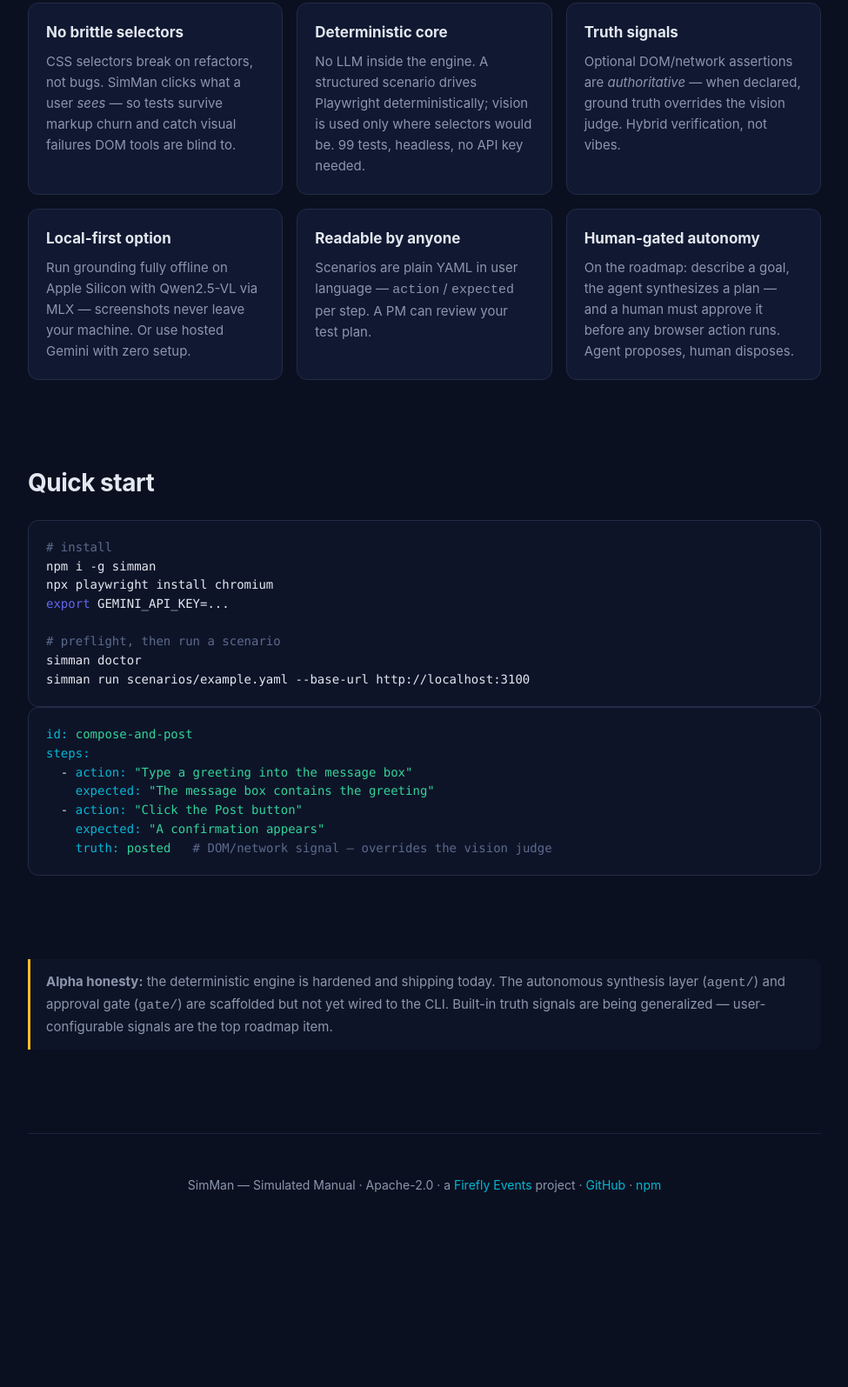
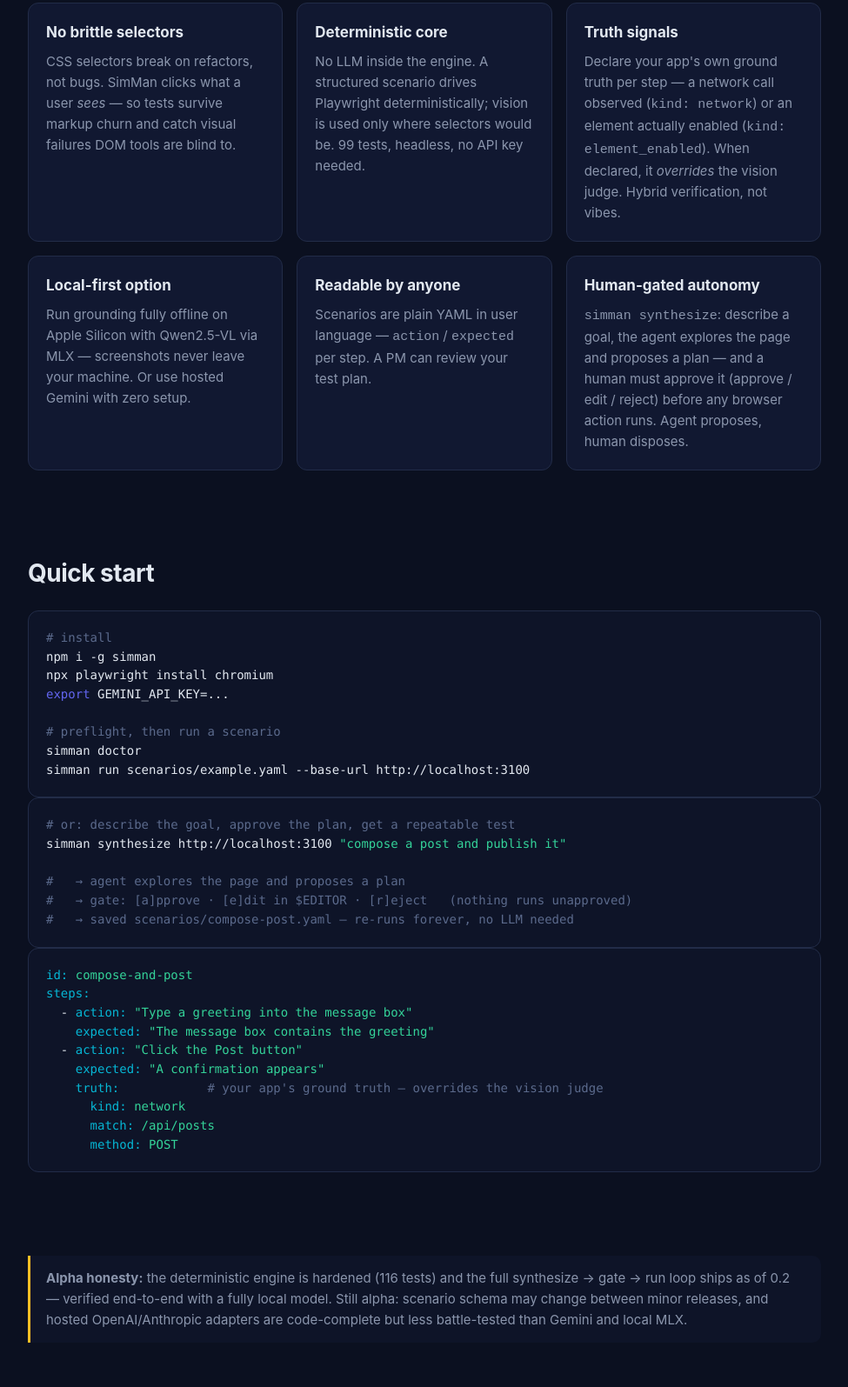
Before and after one commit to firefly-events/simman, a website: page docs/index.html in a window 1280 px wide. Shown: the part 979-2574 px from the top of the page at 87% size, without its empty margins (152-1127 px from the left). Before the commit the page ends 2418 px from the top, so only its background shows below. Drawn offline with Linux system fonts and the light colour scheme.

Commit message:
docs(site): 0.2 — synthesis shipped, user-defined truth signals
Co-Authored-By: Claude Opus 4.8 (1M context) <noreply@anthropic.com>

```diff
--- a/docs/index.html
+++ b/docs/index.html
@@ -66,7 +66,7 @@
   <p class="tagline">Your E2E tests break because of <em>selectors</em>, not bugs.<br>
   A vision model is the <b>eyes</b>. A real cursor is the <b>hands</b>.</p>
   <div class="badges">
-    <span class="badge alpha">alpha 0.1</span>
+    <span class="badge alpha">alpha 0.2</span>
     <span class="badge">Apache-2.0</span>
     <span class="badge">npm i -g simman</span>
     <span class="badge">model-agnostic</span>
@@ -95,10 +95,10 @@
   <div class="grid">
     <div class="card"><h3>No brittle selectors</h3><p>CSS selectors break on refactors, not bugs. SimMan clicks what a user <em>sees</em> — so tests survive markup churn and catch visual failures DOM tools are blind to.</p></div>
     <div class="card"><h3>Deterministic core</h3><p>No LLM inside the engine. A structured scenario drives Playwright deterministically; vision is used only where selectors would be. 99 tests, headless, no API key needed.</p></div>
-    <div class="card"><h3>Truth signals</h3><p>Optional DOM/network assertions are <em>authoritative</em> — when declared, ground truth overrides the vision judge. Hybrid verification, not vibes.</p></div>
+    <div class="card"><h3>Truth signals</h3><p>Declare your app's own ground truth per step — a network call observed (<code>kind: network</code>) or an element actually enabled (<code>kind: element_enabled</code>). When declared, it <em>overrides</em> the vision judge. Hybrid verification, not vibes.</p></div>
     <div class="card"><h3>Local-first option</h3><p>Run grounding fully offline on Apple Silicon with Qwen2.5-VL via MLX — screenshots never leave your machine. Or use hosted Gemini with zero setup.</p></div>
     <div class="card"><h3>Readable by anyone</h3><p>Scenarios are plain YAML in user language — <code>action</code> / <code>expected</code> per step. A PM can review your test plan.</p></div>
-    <div class="card"><h3>Human-gated autonomy</h3><p>On the roadmap: describe a goal, the agent synthesizes a plan — and a human must approve it before any browser action runs. Agent proposes, human disposes.</p></div>
+    <div class="card"><h3>Human-gated autonomy</h3><p><code>simman synthesize</code>: describe a goal, the agent explores the page and proposes a plan — and a human must approve it (approve / edit / reject) before any browser action runs. Agent proposes, human disposes.</p></div>
   </div>
 </section>
 
@@ -113,17 +113,27 @@ npx playwright install chromium
 simman doctor
 simman run scenarios/example.yaml --base-url http://localhost:3100</pre>
 
+<pre><span class="cmt"># or: describe the goal, approve the plan, get a repeatable test</span>
+simman synthesize http://localhost:3100 <span class="str">"compose a post and publish it"</span>
+
+<span class="cmt">#   → agent explores the page and proposes a plan</span>
+<span class="cmt">#   → gate: [a]pprove · [e]dit in $EDITOR · [r]eject   (nothing runs unapproved)</span>
+<span class="cmt">#   → saved scenarios/compose-post.yaml — re-runs forever, no LLM needed</span></pre>
+
 <pre><span class="key">id:</span> <span class="str">compose-and-post</span>
 <span class="key">steps:</span>
   - <span class="key">action:</span> <span class="str">"Type a greeting into the message box"</span>
     <span class="key">expected:</span> <span class="str">"The message box contains the greeting"</span>
   - <span class="key">action:</span> <span class="str">"Click the Post button"</span>
     <span class="key">expected:</span> <span class="str">"A confirmation appears"</span>
-    <span class="key">truth:</span> <span class="str">posted</span>   <span class="cmt"># DOM/network signal — overrides the vision judge</span></pre>
+    <span class="key">truth:</span>            <span class="cmt"># your app's ground truth — overrides the vision judge</span>
+      <span class="key">kind:</span> <span class="str">network</span>
+      <span class="key">match:</span> <span class="str">/api/posts</span>
+      <span class="key">method:</span> <span class="str">POST</span></pre>
 </section>
 
 <section>
-  <div class="note"><b>Alpha honesty:</b> the deterministic engine is hardened and shipping today. The autonomous synthesis layer (<code>agent/</code>) and approval gate (<code>gate/</code>) are scaffolded but not yet wired to the CLI. Built-in truth signals are being generalized — user-configurable signals are the top roadmap item.</div>
+  <div class="note"><b>Alpha honesty:</b> the deterministic engine is hardened (116 tests) and the full synthesize → gate → run loop ships as of 0.2 — verified end-to-end with a fully local model. Still alpha: scenario schema may change between minor releases, and hosted OpenAI/Anthropic adapters are code-complete but less battle-tested than Gemini and local MLX.</div>
 </section>
 
 <footer>
```
